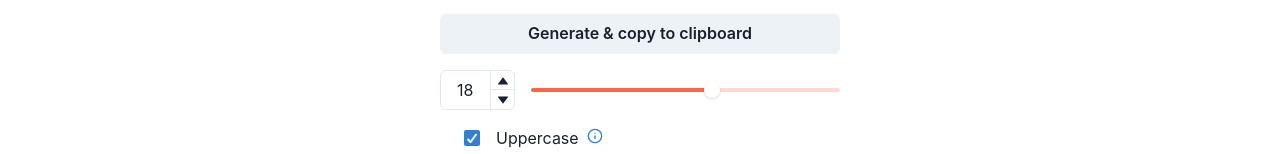
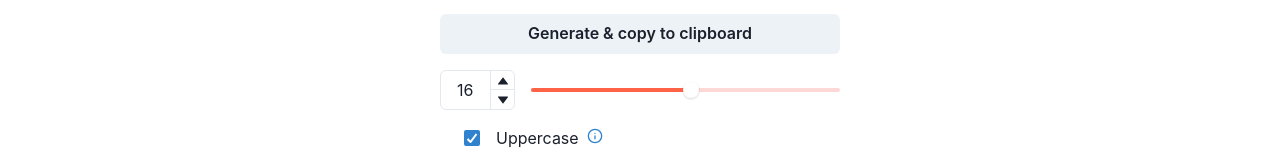
Before and after one commit to kristenprescott/password-generator, a React (Create React App) app: page / in a window 1280 px wide. Shown: the part 348-502 px from the top of the page. Built offline with nearby package versions, Linux system fonts and the light colour scheme.

Commit message:
changed init value of pw length

```diff
--- a/src/components/Display.tsx
+++ b/src/components/Display.tsx
@@ -27,7 +27,7 @@ const styles: InlineStylesModel = {
 
 export const Display = (): JSX.Element => {
   const [password, _setPassword] = useState("");
-  const [passwordLength, _setPasswordLength] = useState(18);
+  const [passwordLength, _setPasswordLength] = useState(16);
 
   const [includeUpper, _setIncludeUpper] = useState(true);
   const [includeLower, _setIncludeLower] = useState(true);
```
